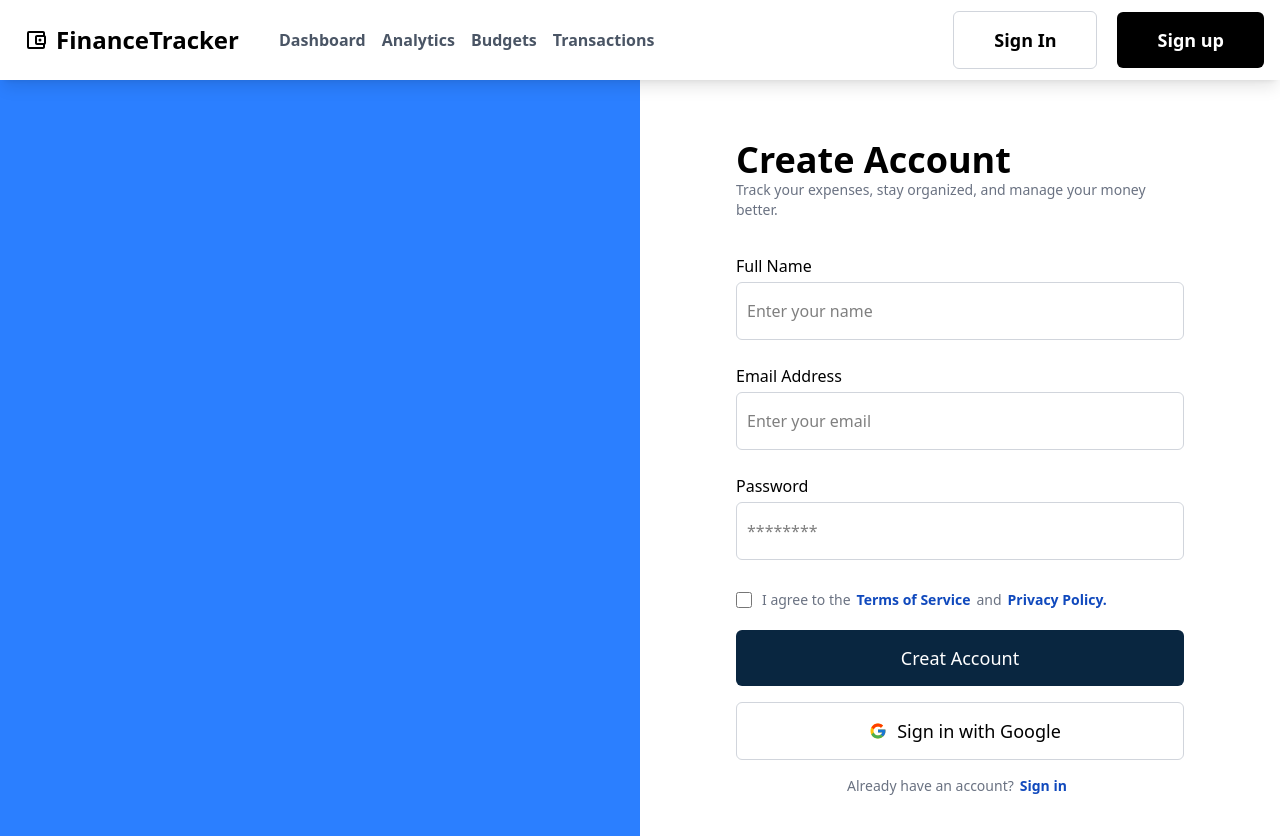
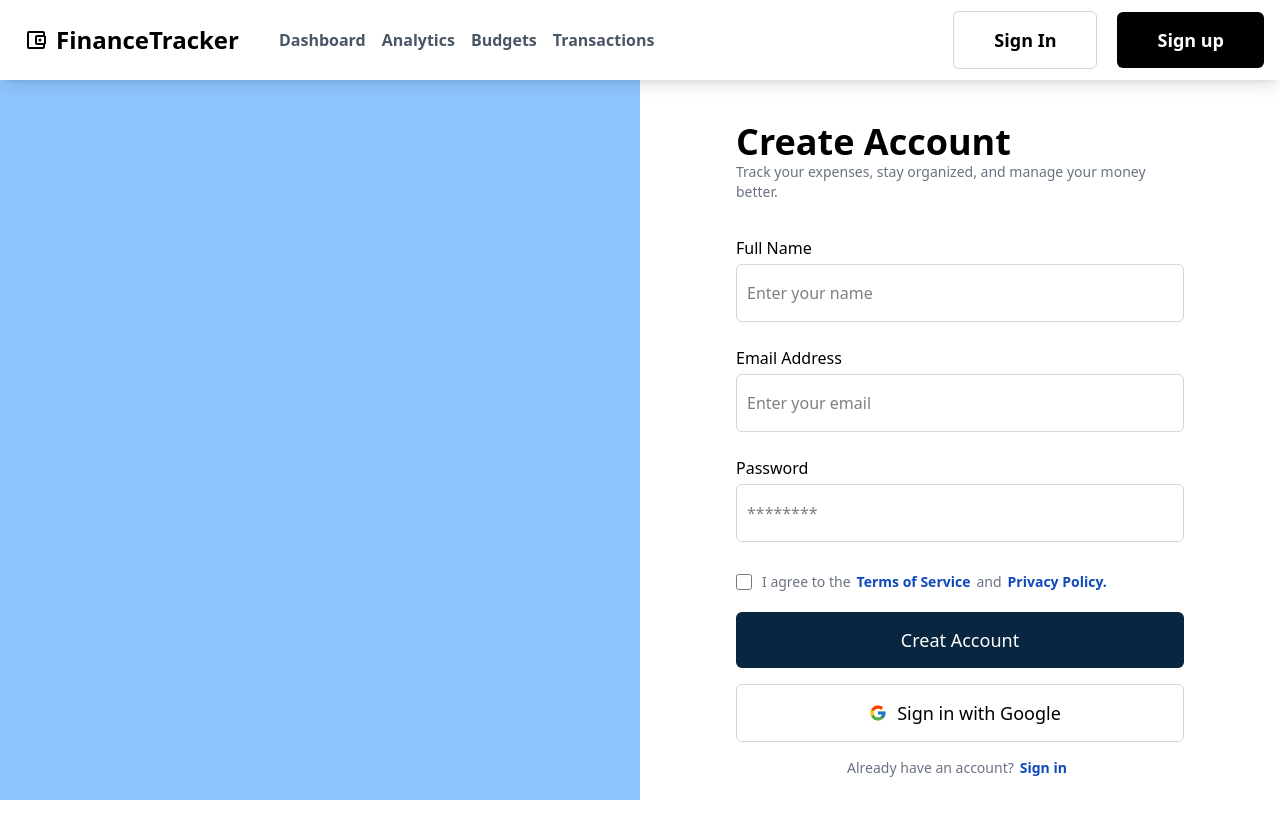
Before and after one commit to Team-XYZ-ABC/my-expences, a React (Vite) app in the folder client/: page /signup in a window 1280 px wide. After the commit the page ends 800 px from the top, so only its background shows below. Built offline with nearby package versions, Linux system fonts and the light colour scheme.

Commit message:
Chore(Routing):  setup routing

```diff
--- a/client/src/components/Navigations/Navbar.jsx
+++ b/client/src/components/Navigations/Navbar.jsx
@@ -1,8 +1,11 @@
 import React from "react";
 import { MdOutlineAccountBalanceWallet } from "react-icons/md";
 import Button from "../buttons/Button";
+import { useNavigate } from "react-router-dom";
 
 const Navbar = () => {
+  const navigate = useNavigate()
+
   return (
     <div className="w-full h-20 bg-white flex items-center justify-between p-4 shadow-lg top-0 z-99 fixed ">
       <div className="flex items-center gap-10">
@@ -40,8 +43,12 @@ const Navbar = () => {
         </div>
       </div>
       <div className="flex items-center gap-5 text-black font-semibold">
-        <Button label={"Sign In"} btnColor={"transparent"} />
-        <Button label={"Sign up"} btnColor={"black"} textColor="white" />
+        <Button action={()=>{
+          navigate("/signin")
+        }} label={"Sign In"} btnColor={"transparent"} />
+        <Button action={() => {
+          navigate("/signup")
+        }} label={"Sign up"} btnColor={"black"} textColor="white" />
       </div>
     </div>
   );
--- a/client/src/components/links/Link.jsx
+++ b/client/src/components/links/Link.jsx
@@ -1,10 +1,11 @@
 import React from 'react'
+import { Link as A }  from 'react-router-dom'
 
-const Link = ({label}) => {
+const Link = ({label, path}) => {
     return (
-        <p className='cursor-pointer select-none hover:underline text-[#1049BD] font-bold px-1.5 text-sm'>
+        <A to={path} className='cursor-pointer select-none hover:underline text-[#1049BD] font-bold px-1.5 text-sm'>
             {label}
-        </p>
+        </A>
     )
 }
 
--- a/client/src/pages/auth/SignIn.jsx
+++ b/client/src/pages/auth/SignIn.jsx
@@ -1,4 +1,4 @@
-import React, { useState } from 'react'
+import { useState } from 'react'
 import Button from '@/components/buttons/Button'
 import Breaker from '@/components/Extras/Breaker';
 import Input from '@/components/inputs/Input';
@@ -25,11 +25,9 @@ const SignIn = () => {
                     <InputBox label={"Email Address"}>
                         <Input type={"text"} placeholder={"Email Address"}
                             value={email}
-                            onChange={
-                                (elem) => {
-                                    setEmail(elem.target.value)
-                                }
-                            } />
+                            onChange={(elem)=>{
+                                setEmail(elem.target.value)
+                            }}/>
                     </InputBox>
 
                     <InputBox label={"Password"}>
@@ -43,7 +41,7 @@ const SignIn = () => {
                         />
                     </InputBox>
 
-                    <div className='w-full flex justify-end px-1'><Link label={"Forget Password"} /></div>
+                    <div className='w-full flex justify-end px-1'><Link path="/forget-password" label={"Forget Password"} /></div>
 
                     <Button label={"Sign In"} LIcon={FaArrowRight}
                         action={() => {
@@ -58,7 +56,7 @@ const SignIn = () => {
 
                     <div className='flex justify-center'>
                         <Description description={"Don't have an Account?"} />
-                        <Link label={"Sign up"} />
+                        <Link path="/signup" label={"Sign up"} />
                     </div>
 
                 </FormLayout>
--- a/client/src/pages/auth/SignUp.jsx
+++ b/client/src/pages/auth/SignUp.jsx
@@ -17,9 +17,9 @@ const SignUp = () => {
   const [password, setPassword] = useState("");
 
   return (
-    <div className="w-full pt-20 min-h-screen flex  justify-between">
-      <div className="w-1/2 bg-blue-500 hidden lg:flex"></div>
-      <div className="w-full my-5 flex justify-center items-center lg:w-1/2 bg-white p-5">
+    <div className="flex w-full pt-20 min-h-screen">
+      <div className="w-[50%] bg-blue-300 hidden lg:flex"></div>
+      <div className=" w-full lg:w-[50%] flex justify-center px-5 items-center '">
         <FormLayout>
 
           <TitleDescription title={"Create Account"} description={"Track your expenses, stay organized, and manage your money better."} />
@@ -60,10 +60,8 @@ const SignUp = () => {
           <Button SIcon={FcGoogle} label={"Sign in with Google"} btnColor={"transparent"} />
           <div className="flex w-full justify-center">
             <Description description="Already have an account?" />
-            <Link label="Sign in" />
+            <Link path="/signin" label="Sign in" />
           </div>
-
-
         </FormLayout>
       </div>
 
```
